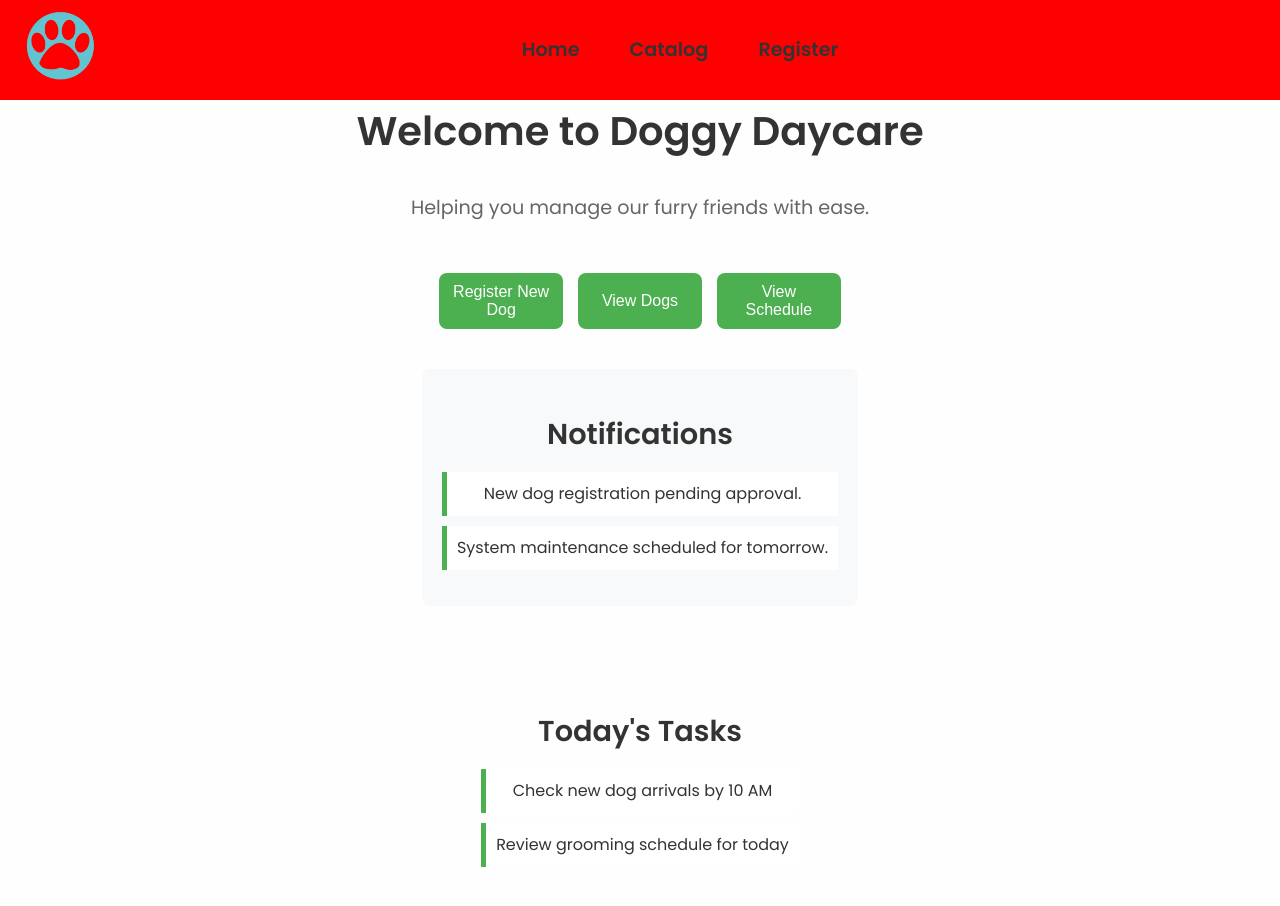
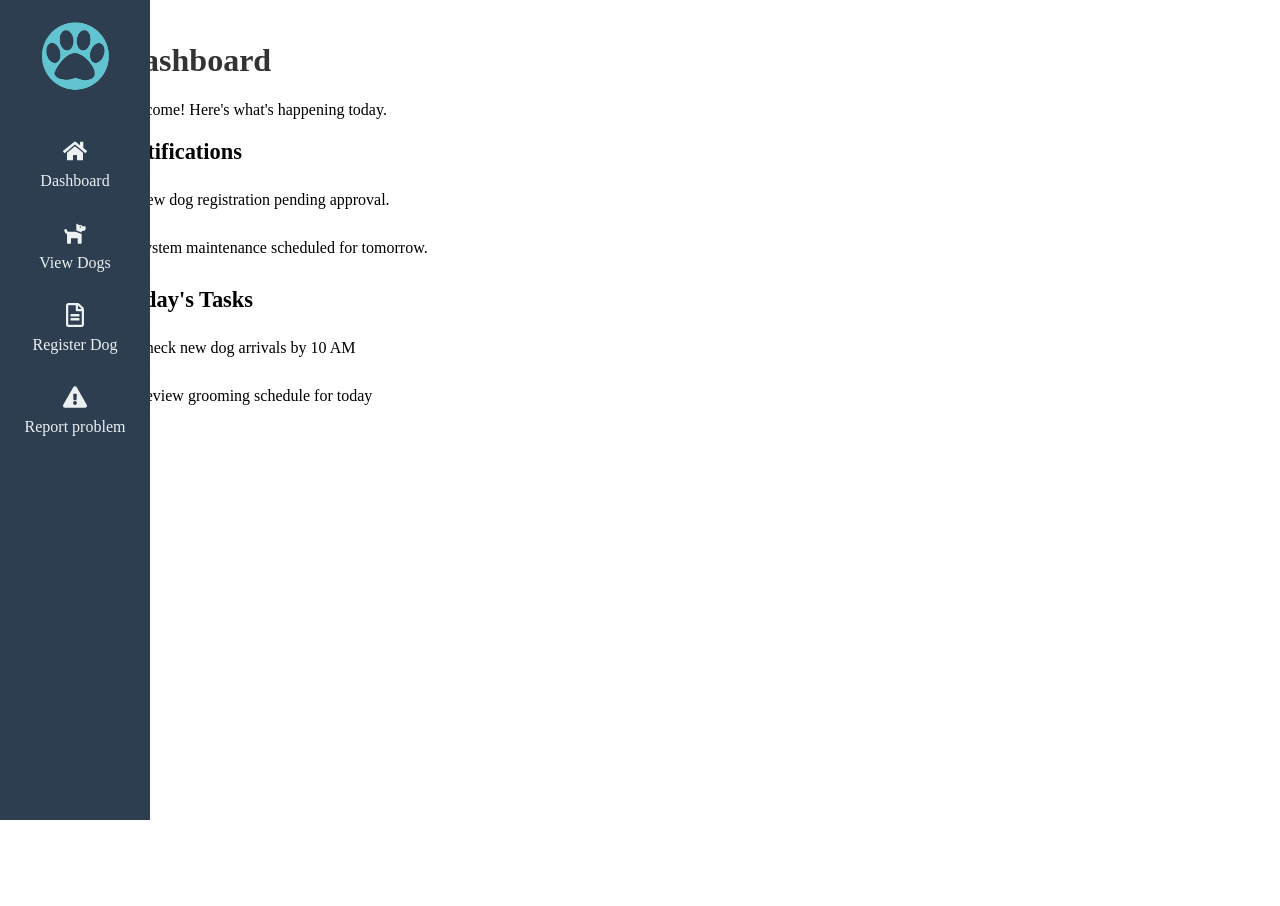
Before and after one commit to LinusIlbratt/doggy-daycare, a React (Vite) app: page /#/ in a window 1280 px wide. Shown: the top 906 px of the page. After the commit the page ends 800 px from the top, so only its background shows below. Built offline with nearby package versions, Linux system fonts and the light colour scheme; no server answers.

Commit message:
replaced navbar with sidebar and turned home.jsx into a dashboard

```diff
--- a/package.json
+++ b/package.json
@@ -12,6 +12,7 @@
   "dependencies": {
     "react": "^18.3.1",
     "react-dom": "^18.3.1",
+    "react-icons": "^5.3.0",
     "react-router-dom": "^6.26.2"
   },
   "devDependencies": {
--- a/src/App.jsx
+++ b/src/App.jsx
@@ -1,18 +1,16 @@
 import React, { useState, useEffect } from 'react';
 import { HashRouter as Router, Routes, Route } from 'react-router-dom';
-import Navbar from './components/Navbar';
+import Sidebar from './components/Sidebar'; // Replace Navbar with Sidebar
 import Home from './pages/Home';
 import Catalog from './pages/Catalog';
 import DogDetails from './pages/DogDetails';
 import RegisterDog from './pages/RegisterDog';
-import './App.css'
+import './App.css';
 
 function App() {
   const [dogs, setDogs] = useState([]);
 
-
   useEffect(() => {
-
     const fetchDogs = async () => {
       try {
         const response = await fetch('https://api.jsonbin.io/v3/b/66ea8f94ad19ca34f8a82e28');
@@ -32,7 +30,9 @@ function App() {
   return (
     <Router>
       <div className='App'>
-        <Navbar />
+        <Sidebar />  {/* Include Sidebar */}
+        <div className='main-content'>
+          {/* Wrap your routes in the main-content div */}
           <Routes>
             <Route path='/' element={<Home />} />
             <Route path='/catalog' element={<Catalog dogs={dogs} />} />
@@ -40,6 +40,7 @@ function App() {
             <Route path='/register' element={<RegisterDog />} />
           </Routes>
         </div>
+      </div>
     </Router>
   )
 }
--- /dev/null
+++ b/src/components/Sidebar.css
@@ -0,0 +1,99 @@
+/* Sidebar Styling */
+.sidebar {
+    width: var(--sidebar-width);
+    height: 100vh; /* Ensure the sidebar spans the full height */
+    background-color: var(--sidebar-bg);
+    color: var(--sidebar-text-color);
+    position: fixed;
+    top: 0;
+    left: 0;
+    display: flex;
+    flex-direction: column;
+    align-items: center;
+    padding-top: 20px;
+  }
+
+/* Logo */
+.sidebar-logo img {
+    width: 50px; /* Anpassa loggans storlek för små skärmar */
+    height: auto;
+    margin-bottom: 10px;
+}
+
+/* Sidebar links */
+.sidebar-links {
+    list-style: none;
+    padding: 0;
+    width: 100%;
+    text-align: center;
+}
+
+.sidebar-links li {
+    margin: 15px 0;
+    display: flex;
+    flex-direction: column;
+    align-items: center;
+}
+
+.sidebar-links li a {
+    text-decoration: none;
+    color: var(--sidebar-text-color);
+    font-size: 0.7rem; /* Mindre teckenstorlek för mobiler */
+    display: block;
+}
+
+.sidebar-links li a p {
+    margin-top: 5px;
+}
+
+.sidebar-links li a:hover {
+   transform: scale(1.1);
+}
+
+/* Ikoner för mobiler */
+.sidebar-links li svg {
+    font-size: 20px; /* Mindre storlek på ikoner för mobiler */
+}
+
+/* Main content shifts to the right of the sidebar */
+.main-content {
+    margin-left: var(--sidebar-width); /* Offset main content by sidebar width */
+    padding: 20px;
+    width: calc(100% - var(--sidebar-width)); /* Adjust content width */
+  }
+
+/* Anpassa CTA-knappar */
+button {
+    width: 100%; /* Ta upp hela bredden på små skärmar */
+    margin-bottom: 10px;
+}
+
+/* För större skärmar */
+@media (min-width: 768px) {
+    .sidebar {
+        width: 150px; /* Återställ sidebar-bredd för större skärmar */
+    }
+
+    .sidebar-logo img {
+        width: 80px;
+    }
+
+    .sidebar-links li a {
+        font-size: 1rem; /* Större text för ikoner */
+    }
+
+    .sidebar-links li svg {
+        font-size: 36px;
+    }
+
+    .main-content {
+        margin-left: 150px;
+        padding: 20px;
+        width: calc(100% - 150px);
+    }
+
+    button {
+        width: auto;
+        margin: 0 10px;
+    }
+}
--- /dev/null
+++ b/src/components/Sidebar.jsx
@@ -0,0 +1,43 @@
+import React from 'react';
+import { Link } from 'react-router-dom';
+import pawLogo from '../assets/pawlogo.png';
+import { FaHome, FaRegFileAlt, FaDog, FaExclamationTriangle } from 'react-icons/fa'; // Add FaHome for Dashboard
+import './Sidebar.css'; // Import the CSS file for sidebar styles
+
+function Sidebar() {
+  return (
+    <div className="sidebar">
+      <div className="sidebar-logo">
+        <img src={pawLogo} alt="Paw logo" />
+      </div>
+      <ul className="sidebar-links">
+        <li>
+          <Link to="/">
+            <FaHome size={24} />
+            <p>Dashboard</p>
+          </Link>
+        </li>
+        <li>
+          <Link to="/catalog">
+            <FaDog size={24} />
+            <p>View Dogs</p>
+          </Link>
+        </li>
+        <li>
+          <Link to="/register">
+            <FaRegFileAlt size={24} />
+            <p>Register Dog</p>
+          </Link>
+        </li>
+        <li>
+            <Link to="">
+                <FaExclamationTriangle size={24} />
+                <p>Report problem</p>
+            </Link>
+        </li>
+      </ul>
+    </div>
+  );
+}
+
+export default Sidebar;
--- a/src/index.css
+++ b/src/index.css
@@ -1,7 +1,4 @@
-/* Import the Poppins font from Google */
-@import url('https://fonts.googleapis.com/css2?family=Poppins:wght@400;500;600&display=swap');
-
-/* :root variables for colors, fonts, and basic settings */
+/* General/global styles */
 :root {
   --font-family: 'Poppins', Arial, Helvetica, sans-serif;
   --font-size-base: 1rem;
@@ -13,82 +10,35 @@
   --color-button-hover-bg: #0056b3;
   --color-text: #333;
   --color-button-text: #fff;
-
-  font-family: var(--font-family);
-  font-size: var(--font-size-base);
-  line-height: 1.5;
-  font-weight: 400;
-  color: var(--color-text);  /* Default text color */
-  background-color: var(--color-background);  /* Default background color */
-
-  /* Optimizing font rendering */
-  -webkit-font-smoothing: antialiased;
-  -moz-osx-font-smoothing: grayscale;
+  --sidebar-bg: #2c3e50;
+  --sidebar-text-color: #ecf0f1;
+  --sidebar-link-hover: #3498db;
+  --sidebar-width: 100px;
 }
 
-/* Global reset for body */
 body {
   margin: 0;
   padding: 0;
   background-color: var(--color-background);
 }
 
-/* Root container that wraps the app */
 #root {
   width: 100%;
   margin: 0;
 }
 
-/* Main App container - flex centering if needed */
 .App {
-  max-width: 1280px;
-  margin: 0 auto;
-  text-align: center;
-  padding-top: 60px;
-  padding-left: 1rem;
-  padding-right: 1rem; /* Add padding for mobile-first approach */
+  display: flex;
 }
 
-/* Headings */
+.main-content {
+  margin-left: var(--sidebar-width);
+  padding: 20px;
+  width: calc(100% - var(--sidebar-width));
+}
+
 h1 {
   font-size: var(--font-size-large);
   line-height: 1.2;
   color: var(--color-secondary);
 }
-
-/* Buttons */
-button {
-  padding: 0.5rem 1rem;
-  font-size: 1rem;
-  border: none;
-  border-radius: 4px;
-  background-color: var(--color-button-bg);
-  color: var(--color-button-text);
-  cursor: pointer;
-  transition: background-color 0.3s ease;
-}
-
-button:hover {
-  background-color: var(--color-button-hover-bg);
-}
-
-button:focus {
-  outline: 2px solid var(--color-button-hover-bg);
-}
-
-/* Optional improvements */
-button:disabled {
-  background-color: #ccc;
-  cursor: not-allowed;
-}
-
-/* Global links style */
-a {
-  color: var(--color-primary);
-  text-decoration: none;
-}
-
-a:hover, a:focus {
-  color: var(--color-button-hover-bg);
-  text-decoration: underline;
-}
--- a/src/pages/Home.css
+++ b/src/pages/Home.css
@@ -4,99 +4,77 @@
     --background-color: #f8f9fa;
     --text-color: #333;
     --subtext-color: #666;
-    --heading-font-size: 2.5rem;
-    --subheading-font-size: 1.8rem;
-    --button-padding: 10px 20px;
+    --heading-font-size: 2rem; /* Adjust for mobiles */
+    --subheading-font-size: 1.4rem; /* Adjust for mobiles */
+    --button-padding: 10px 15px; /* Adjust for mobiles */
     --border-radius: 8px;
     --notification-bg: #fff;
     --border-left-color: var(--primary-color);
 }
 
+/* Mobile-first layout */
 .home-page {
     display: flex;
     flex-direction: column;
-    align-items: center;
-    padding: 20px;
+    align-items: flex-start; /* Align everything to the left */
+    padding: 10px;
     color: var(--text-color);
+    width: 100%; /* Ensure full width on mobile */
+    max-width: 100%; /* No width restriction on mobile */
+    margin-left: var(--sidebar-width); /* Ensure content is aligned after sidebar */
 }
 
 .home-page h1 {
     font-size: var(--heading-font-size);
-    margin-bottom: 20px;
+    margin-bottom: 15px;
     color: var(--text-color);
 }
 
-.subtext {
-    font-size: 1.2rem;
-    color: var(--subtext-color);
-    margin-bottom: 30px;
-    text-align: center;
+/* Notifications and Tasks - full width */
+.notifications, .tasks {
+    width: 100%; /* Full width for mobile */
+    max-width: 400px; /* Limit max width */
+    margin: 20px 0;
 }
 
-.quick-actions {
-    display: flex;
-    justify-content: center;
-    gap: 15px;
-    margin-top: 20px;
-}
-
-.quick-actions button {
-    background-color: var(--primary-color);
-    color: white;
-    padding: var(--button-padding);
-    border: none;
-    border-radius: var(--border-radius);
-    cursor: pointer;
-    transition: background-color 0.3s ease;
-}
-
-.quick-actions button:hover {
-    background-color: var(--primary-hover-color);
-}
-
-/* Notifications Section */
-.notifications {
-    margin: 40px 0;
-    background-color: var(--background-color);
-    padding: 20px;
-    border-radius: var(--border-radius);
-}
-
-.notifications h2 {
+.notifications h2, .tasks h2 {
     font-size: var(--subheading-font-size);
     margin-bottom: 10px;
 }
 
-.notifications ul {
+.notifications ul, .tasks ul {
     list-style: none;
     padding-left: 0;
 }
 
-.notifications li {
+.notifications li, .tasks li {
     background-color: var(--notification-bg);
     padding: 10px;
     margin-bottom: 10px;
     border-left: 5px solid var(--border-left-color);
 }
 
-/* Task Summary Section */
-.tasks {
-    margin: 40px 0;
+/* Larger screen adjustments */
+@media (min-width: 768px) {
+    .home-page {
+        padding: 20px;
+        max-width: 800px; /* Restrict max width on larger screens */
+        margin-left: var(--sidebar-width); /* Account for the sidebar width */
     }
 
-.tasks h2 {
-    font-size: var(--subheading-font-size);
-    margin-bottom: 10px;
+    .home-page h1 {
+        font-size: 2.5rem;
+        margin-bottom: 30px;
     }
 
-.tasks ul {
-    list-style: none;
-    padding-left: 0;
+    .quick-actions {
+        flex-direction: row; /* Place buttons side by side */
+        justify-content: flex-start; /* Align buttons to the left */
+        gap: 15px;
+        max-width: none;
     }
 
-.tasks li {
-    background-color: var(--notification-bg);
-    padding: 10px;
-    margin-bottom: 10px;
-    border-left: 5px solid var(--border-left-color);
+    .notifications, .tasks {
+        max-width: 600px; /* Increase max width on larger screens */
     }
+}
--- a/src/pages/Home.jsx
+++ b/src/pages/Home.jsx
@@ -2,31 +2,26 @@ import './Home.css';
 
 function Home() {
     return (
-        <div className="home-page">
-            <h1>Welcome to Doggy Daycare</h1>
-            <p className="subtext">Helping you manage our furry friends with ease.</p>
+        <div className="dashboard">
+            <h1>Dashboard</h1>
+            <p>Welcome! Here's what's happening today.</p>
 
-            <div className="quick-actions">
-                <button>Register New Dog</button>
-                <button>View Dogs</button>
-                <button>View Schedule</button>
-            </div>
 
-            <section className="notifications">
+            <div className="notifications">
                 <h2>Notifications</h2>
                 <ul>
                     <li>New dog registration pending approval.</li>
                     <li>System maintenance scheduled for tomorrow.</li>
                 </ul>
-            </section>
+            </div>
 
-            <section className="tasks">
+            <div className="tasks">
                 <h2>Today's Tasks</h2>
                 <ul>
                     <li>Check new dog arrivals by 10 AM</li>
                     <li>Review grooming schedule for today</li>
                 </ul>
-            </section>
+            </div>
         </div>
     );
 }
```
Also changed, not shown: 1 other file (tests, documents, lock files or other folders). Lines whose indentation alone changed are shown as unchanged.
